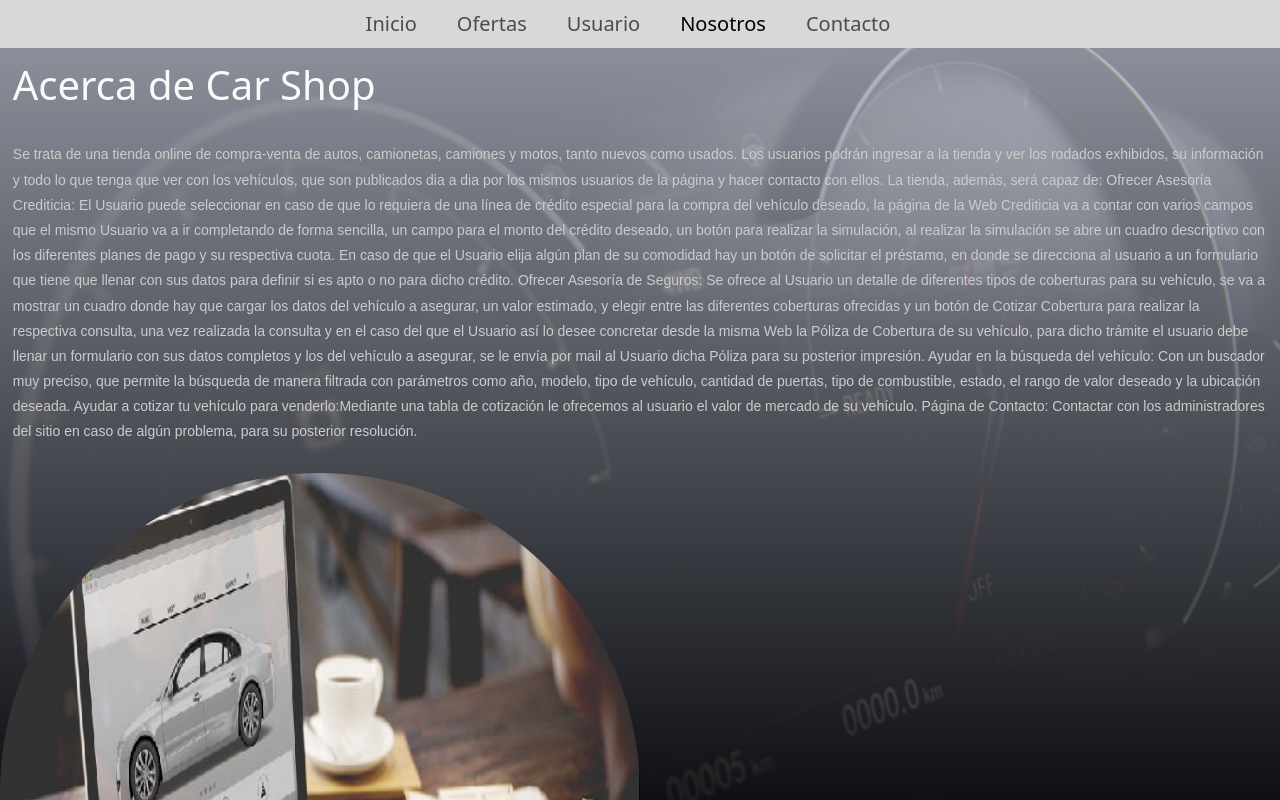
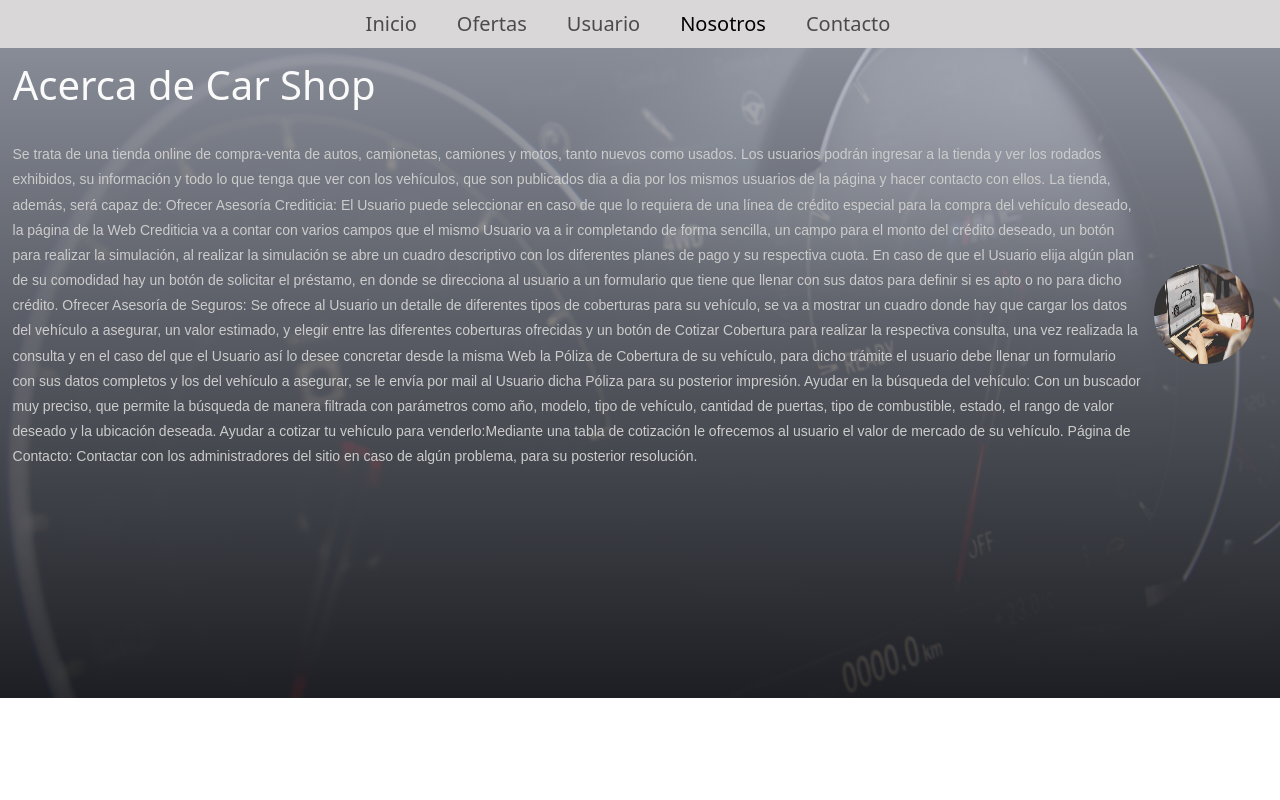
Before and after one commit to Ramiroaya/CarShop, a React (Create React App) app in the folder client/: page /nosotros in a window 1280 px wide. Shown: the top 800 px of the page. Built offline with nearby package versions, Linux system fonts and the light colour scheme.

Commit message:
Actualizacion de componenete de Nosotros

```diff
--- a/client/src/components/nosotros/Nosotros.jsx
+++ b/client/src/components/nosotros/Nosotros.jsx
@@ -10,7 +10,7 @@
   return (
     <body className='body'>
       <h1 className='titulo'>Acerca de Car Shop</h1>
-      <div>
+      <div className='contenedorNosotros'>
         <p className="parrafo" >
           Se trata de una tienda online de compra-venta de autos, camionetas, camiones y motos, tanto nuevos como usados. Los usuarios podrán ingresar a la tienda y ver los rodados exhibidos, su información y todo lo que tenga que ver con los vehículos, que son publicados dia a dia por los mismos usuarios de la página y hacer contacto con ellos.
           La tienda, además, será capaz de:
@@ -20,7 +20,7 @@
           Ayudar a cotizar tu vehículo para venderlo:Mediante una tabla de cotización le ofrecemos al usuario el valor de mercado de su vehículo.
           Página de Contacto: Contactar con los administradores del sitio en caso de algún problema, para su posterior resolución.
         </p>
-        <Image src={portada} className='rounded-circle' style={{ width: '50%', height: 'auto', aspectRatio: '1/1' }} />
+        <Image src={portada} className='rounded-circle' style={{ width: '15%', height: 'auto', aspectRatio: '1/1' }} />
       </div>
     </body>
   )
--- a/client/src/components/nosotros/nosotros.css
+++ b/client/src/components/nosotros/nosotros.css
@@ -10,6 +10,12 @@
     color: #fafafa;
     padding: 1%;
 }
+.contenedorNosotros{
+    display: flex;
+    width: 98%;
+    align-items: center;
+    justify-content: center;
+}
 .body{
     padding-top: 4vh;
     padding-bottom: 25vh;
```
